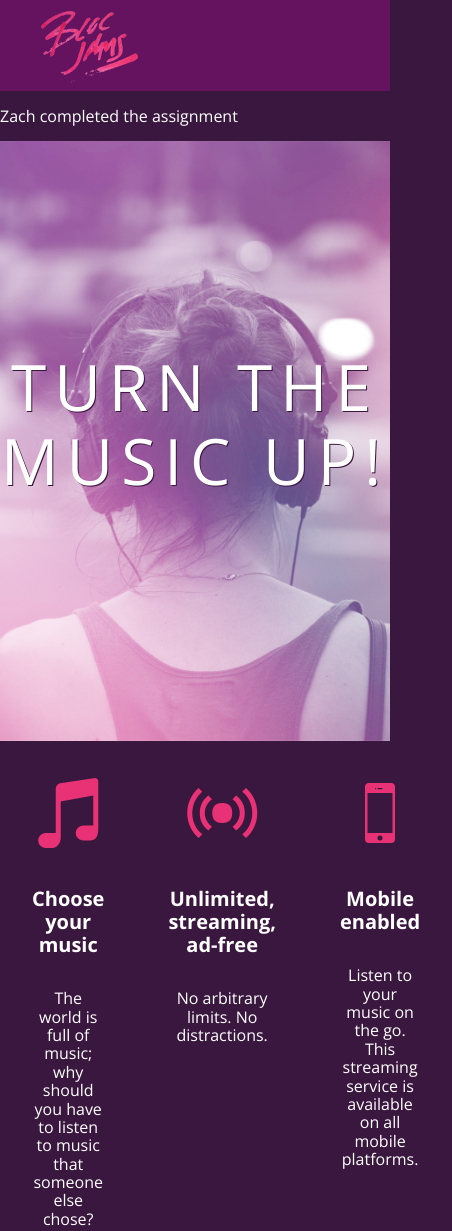
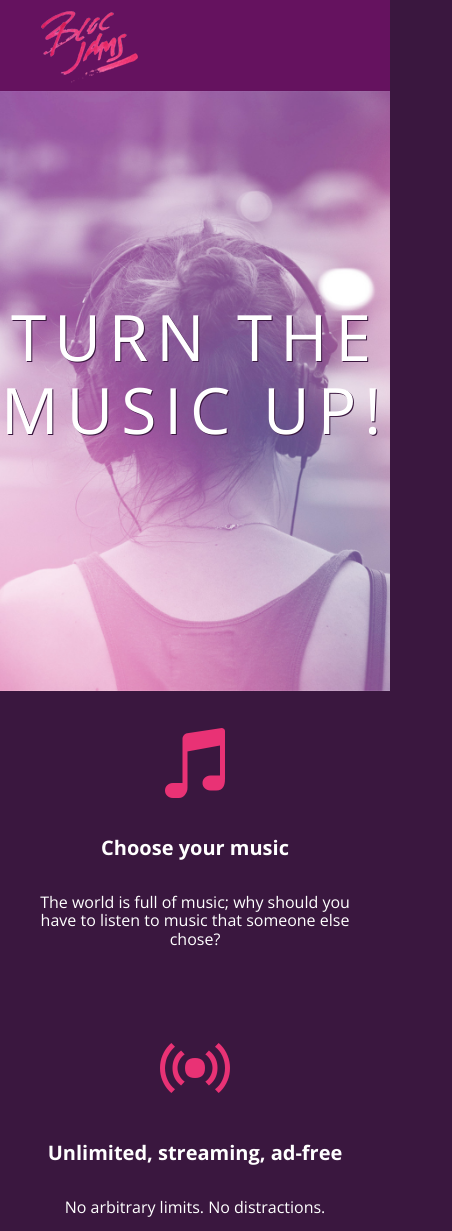
Before and after one commit to alexgould17/bloc-jams, a plain HTML site: page index.html in a window 390 px wide. Shown: the top 1231 px of the page, 452 px wide, since content can reach past the window. Drawn offline with nearby package versions, Linux system fonts and the light colour scheme.

Commit message:
Checkpoint 4 work - added landing.css & manipulated styles for mobile/changing window sizes.

```diff
--- a/index.html
+++ b/index.html
@@ -2,31 +2,32 @@
 <html>
   <head>
     <title>Bloc Jams</title>
+    <meta name="viewport" content="width=device-width, initial-scale=1" />
     <link rel="stylesheet" type="text/css" href="http://fonts.googleapis.com/css?family=Open+Sans:400,800,600,700,300" />
     <link rel="stylesheet" type="text/css" href="http://code.ionicframework.com/ionicons/2.0.1/css/ionicons.min.css" />
     <link rel="stylesheet" type="text/css" href="styles/normalize.css" />
     <link rel="stylesheet" type="text/css" href="styles/main.css" />
+    <link rel="stylesheet" type="text/css" href="styles/landing.css" />
   </head>
   <body class="landing">
     <nav class="navbar"> <!-- navigation bar -->
       <img src="assets/images/bloc_jams_logo.png" alt="Bloc Jams logo" class="logo" />
     </nav>
-    <p>Zach completed the assignment</p>
-<section class="hero-content"> <!-- hero content -->
+    <section class="hero-content"> <!-- hero content -->
       <h1 class="hero-title">Turn the music up!</h1>
     </section>
-    <section class="selling-points"> <!-- selling points -->
-      <div class="point">
+    <section class="selling-points container"> <!-- selling points -->
+      <div class="point column third">
         <span class="ion-music-note"></span>
         <h5 class="point-title">Choose your music</h5>
         <p class="point-description">The world is full of music; why should you have to listen to music that someone else chose?</p>
       </div>
-      <div class="point">
+      <div class="point column third">
         <span class="ion-radio-waves"></span>
         <h5 class="point-title">Unlimited, streaming, ad-free</h5>
         <p class="point-description">No arbitrary limits. No distractions.</p>
       </div>
-      <div class="point">
+      <div class="point column third">
         <span class="ion-iphone"></span>
         <h5 class="point-title">Mobile enabled</h5>
         <p class="point-description">Listen to your music on the go. This streaming service is available on all mobile platforms.</p>
--- /dev/null
+++ b/styles/landing.css
@@ -0,0 +1,43 @@
+body.landing {
+  background-color: rgb(58,23,63);
+}
+.hero-content {
+  position: relative;
+  min-height: 600px;
+  background-image: url(../assets/images/bloc_jams_bg.jpeg);
+  background-repeat: no-repeat;
+  background-position: center center;
+  background-size: cover;
+}
+.hero-content .hero-title {
+  position: absolute;
+  top: 40%;
+  -webkit-transform: translateY(-50%);
+  -moz-transform: translateY(-50%);
+  -ms-transform: translateY(-50%);
+  transform: translateY(-50%);
+  width: 100%;                    /* makes sure the title inhabits the full width of its container */
+  text-align: center;             /* aligns text in the horizontal center of the element */
+  font-size: 4rem;                /* specifies the size of the font in root em units */
+  font-weight: 300;               /* makes the font thinner or lighter weight */
+  text-transform: uppercase;      /* transforms the text to be all uppercase lettering */
+  letter-spacing: 0.5rem;         /* puts 0.5 root ems worth of space between each letter */
+  text-shadow: 1px 1px 0px rgb(58,23,63); /* creates a shadow underneath the text for readability over the image */
+}
+ .selling-points {
+   position: relative;
+ }
+ .point {
+   position: relative;
+   padding: 2rem;
+   text-align: center;
+ }
+ .point .point-title {
+   font-size: 1.25rem;
+ }
+ .ion-music-note,
+ .ion-radio-waves,
+ .ion-iphone {
+   color: rgb(233,50,117);
+   font-size: 5rem;
+ }
--- a/styles/main.css
+++ b/styles/main.css
@@ -1,3 +1,8 @@
+*, *:before, *:after {
+  -moz-box-sizing: border-box;
+  -webkit-box-sizing: border-box;
+  box-sizing: border-box;
+}
 html {
   height: 100%;
   font-size: 100%;
@@ -7,9 +12,6 @@ body {
   color: white;
   min-height: 100%;
 }
-body.landing {
-  background-color: rgb(58,23,63);
-}
 .navbar {
   padding: 0.5rem;
   background-color: rgb(101,18,95);
@@ -18,50 +20,24 @@ body.landing {
   position: relative;
   left: 2rem;
 }
-.hero-content {
-  position: relative;
-  min-height: 600px;
-  background-image: url(../assets/images/bloc_jams_bg.jpeg);
-  background-repeat: no-repeat;
-  background-position: center center;
-  background-size: cover;
+.container {
+  margin: 0 auto;
+  max-width: 64rem;
 }
-.hero-content .hero-title {
-  position: absolute;
-  top: 40%;
-  -webkit-transform: translateY(-50%);
-  -moz-transform: translateY(-50%);
-  -ms-transform: translateY(-50%);
-  transform: translateY(-50%);
-  width: 100%;                    /* makes sure the title inhabits the full width of its container */
-  text-align: center;             /* aligns text in the horizontal center of the element */
-  font-size: 4rem;                /* specifies the size of the font in root em units */
-  font-weight: 300;               /* makes the font thinner or lighter weight */
-  text-transform: uppercase;      /* transforms the text to be all uppercase lettering */
-  letter-spacing: 0.5rem;         /* puts 0.5 root ems worth of space between each letter */
-  text-shadow: 1px 1px 0px rgb(58,23,63); /* creates a shadow underneath the text for readability over the image */
+@media (min-width: 640px) {
+  html { font-size: 112%; }
+  .column {
+    float: left;
+    padding-left: 1rem;
+    padding-right: 1rem;
+  }
+  .column.full { width: 100%; }
+  .column.two-thirds { width: 66.7%; }
+  .column.half { width: 50%; }
+  .column.third { width: 33.3%; }
+  .column.fourth { width: 25%; }
+  .column.flow-opposite { float: right; }
 }
- .selling-points {
-   position: relative;
-   display: table;
-   width: 100%;
-   -webkit-box-sizing: border-box;
-   -moz-box-sizing: border-box;
-   box-sizing: border-box; /* we'll explain this in a resource */
- }
- .point {
-   display: table-cell;
-   position: relative;
-   width: 33.3%;
-   padding: 2rem;
-   text-align: center;
- }
- .point .point-title {
-   font-size: 1.25rem;
- }
- .ion-music-note,
- .ion-radio-waves,
- .ion-iphone {
-   color: rgb(233,50,117);
-   font-size: 5rem;
- }
+@media (min-width: 1024px) {
+  html { font-size: 120%; }
+}
```
